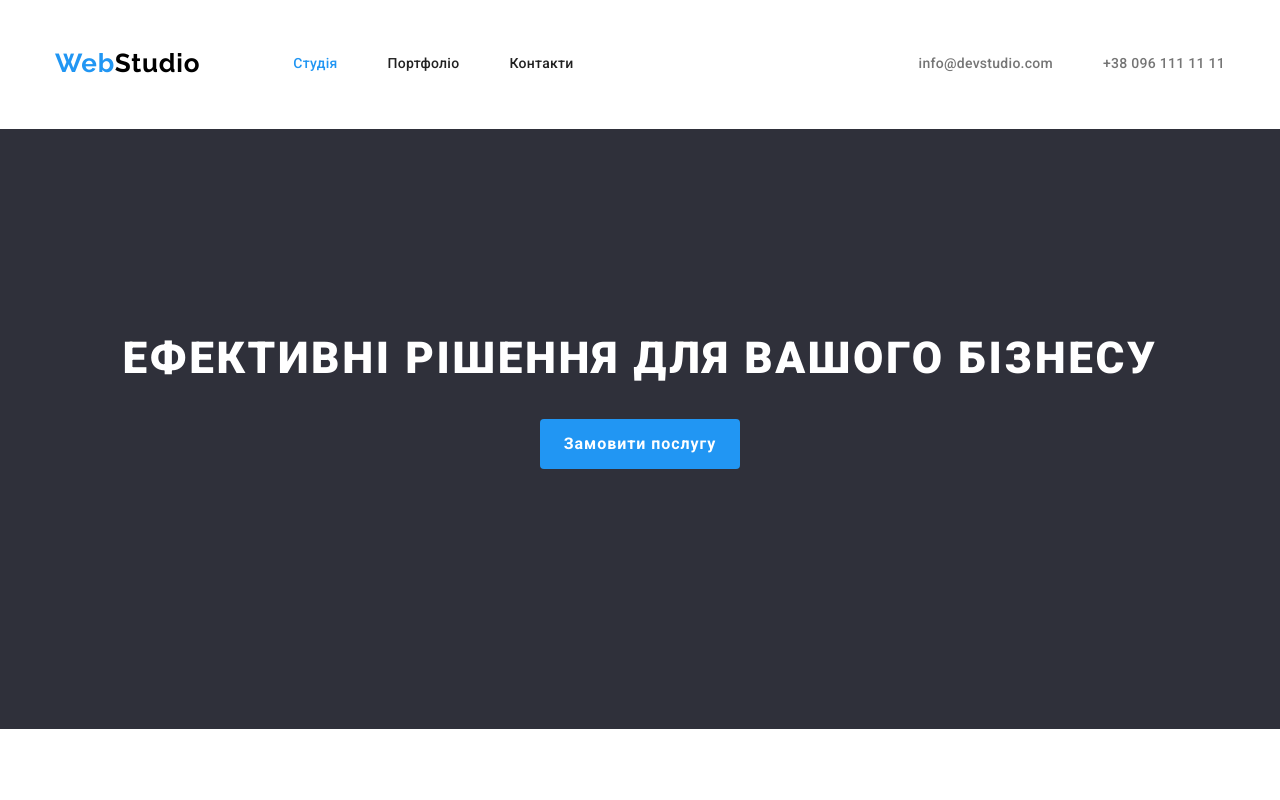
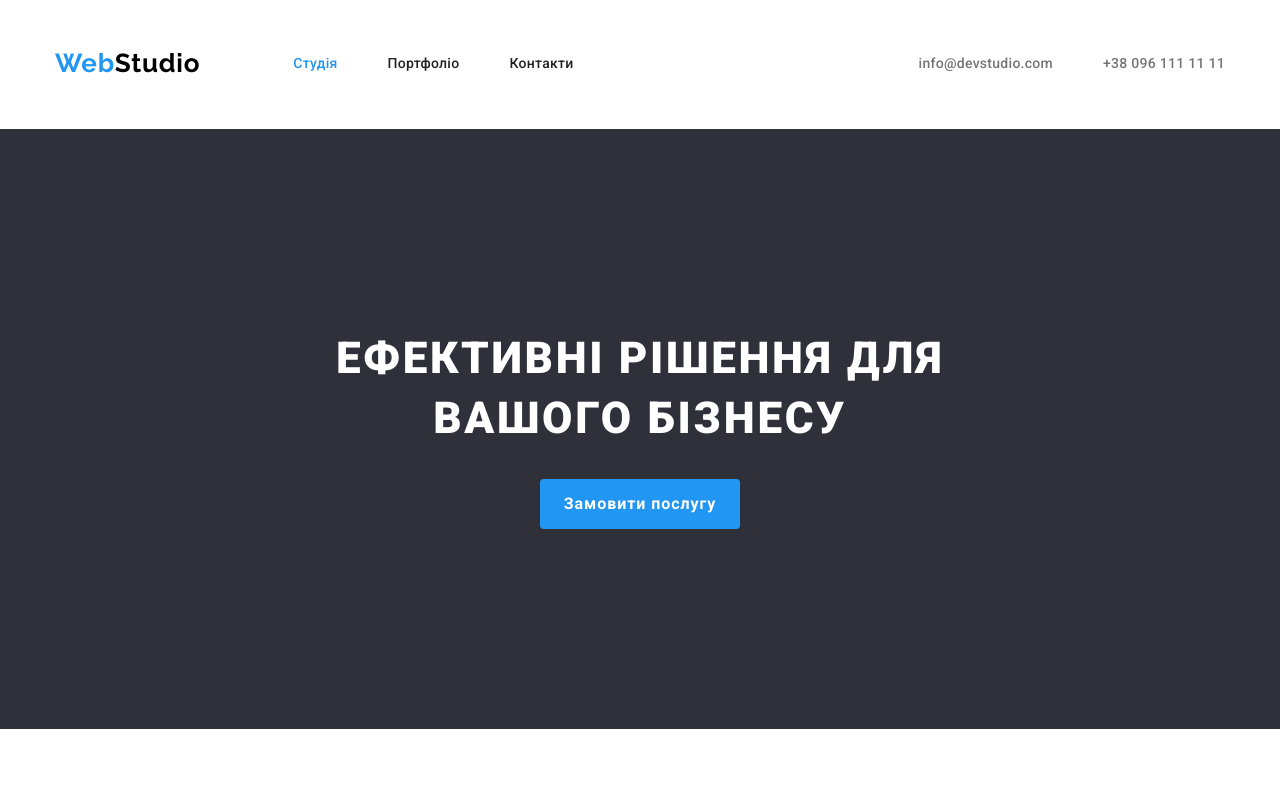
Before and after one commit to akelarka/goit-markup-hw-03, a plain HTML site: page index.html in a window 1280 px wide. Shown: the top 800 px of the page. Drawn offline with nearby package versions, Linux system fonts and the light colour scheme.

Commit message:
main-title

```diff
--- a/css/styles.css
+++ b/css/styles.css
@@ -228,6 +228,8 @@ footer {
 }
 
 .main-title {
+      max-width: 696px;
+      width: 100%;
       font-weight: 900;
       font-size: 44px;
       line-height: 1.36;
@@ -238,6 +240,8 @@ footer {
       color: var(--text-white-color);
 
       margin-bottom: var(--card-set-gap);
+      margin-left: auto;
+      margin-right: auto;
 }
 
 .modal-btn {
```
